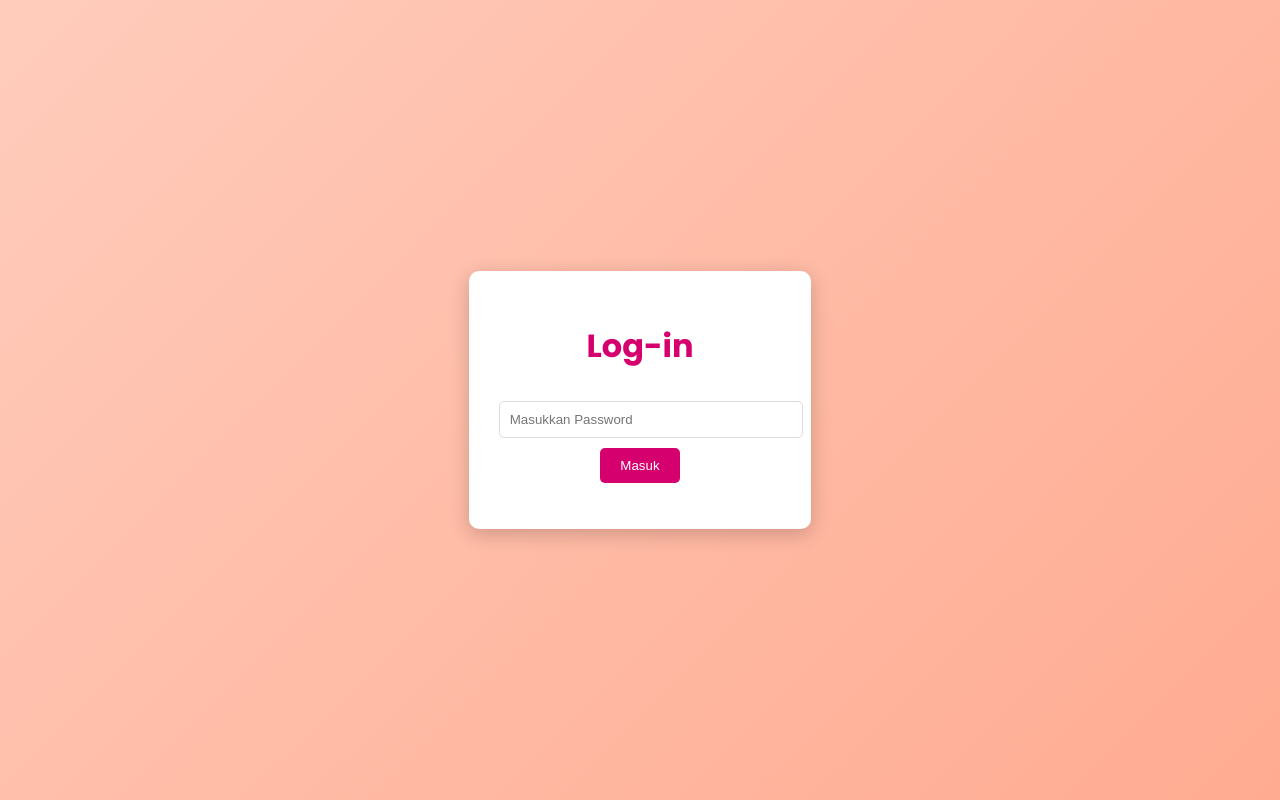
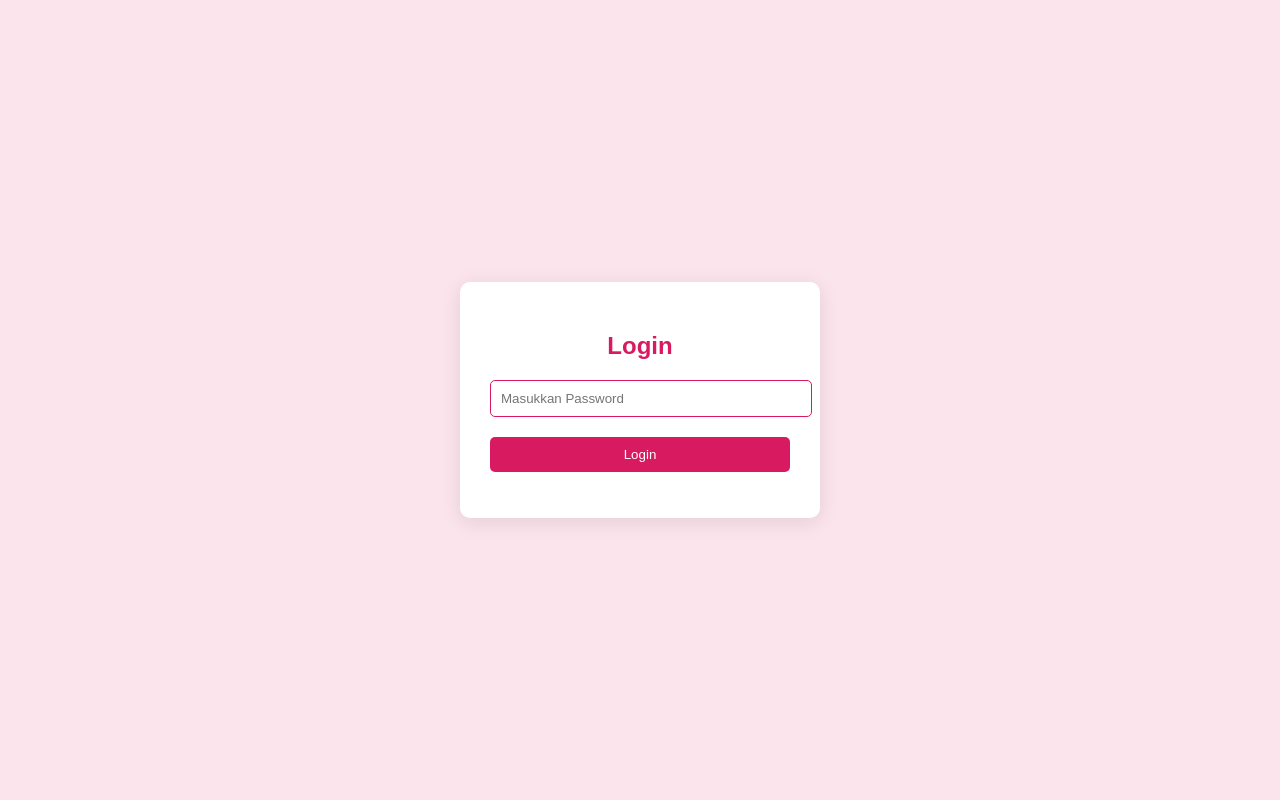
Before and after one commit to alishanugrah/biodataakuu, a plain HTML site: page index.html in a window 1280 px wide. Drawn offline with Linux system fonts and the light colour scheme.

Commit message:
Update index.html

```diff
--- a/index.html
+++ b/index.html
@@ -3,64 +3,36 @@
 <head>
     <meta charset="UTF-8">
     <meta name="viewport" content="width=device-width, initial-scale=1.0">
-    <title>Login Biodata</title>
-    <link href="https://fonts.googleapis.com/css2?family=Poppins:wght@400;600;700&display=swap" rel="stylesheet">
-    <style>
-        body {
-            font-family: 'Poppins', sans-serif;
-            display: flex;
-            justify-content: center;
-            align-items: center;
-            height: 100vh;
-            margin: 0;
-            background: linear-gradient(135deg, #ffccbc, #ffab91);
-        }
+    <title>Login</title>
+</head>
+<body style="font-family: Arial, sans-serif; background-color: #fce4ec; display: flex; justify-content: center; align-items: center; height: 100vh; margin: 0;">
+    <div style="background-color: #ffffff; padding: 30px; border-radius: 10px; box-shadow: 0 4px 20px rgba(0, 0, 0, 0.1); width: 300px; text-align: center;">
+        <h2 style="margin-bottom: 20px; color: #d81b60;">Login</h2>
+        <input type="password" id="password" placeholder="Masukkan Password" required style="width: 100%; padding: 10px; margin-bottom: 20px; border: 1px solid #d81b60; border-radius: 5px; outline: none; transition: border-color 0.3s;">
+        <button id="login-btn" style="width: 100%; padding: 10px; background-color: #d81b60; color: white; border: none; border-radius: 5px; cursor: pointer; transition: background-color 0.3s;">Login</button>
+        <p id="error-message" style="color: red; margin-top: 10px;"></p>
+    </div>
 
-        .login-container {
-            background: #fff;
-            padding: 30px;
-            border-radius: 10px;
-            box-shadow: 0 5px 20px rgba(0, 0, 0, 0.2);
-            text-align: center;
-        }
+    <script>
+        const correctPassword = 'Elisa'; // Ganti dengan password yang diinginkan
 
-        h1 {
-            color: #d5006d;
-        }
+        // Mendapatkan elemen DOM yang dibutuhkan
+        const loginBtn = document.getElementById('login-btn');
+        const passwordInput = document.getElementById('password');
+        const errorMessage = document.getElementById('error-message');
 
-        input[type="password"] {
-            padding: 10px;
-            width: 100%;
-            margin: 10px 0;
-            border: 1px solid #ddd;
-            border-radius: 5px;
-        }
-
-        button {
-            background-color: #d5006d;
-            color: white;
-            border: none;
-            border-radius: 5px;
-            padding: 10px 20px;
-            cursor: pointer;
-            transition: background 0.3s;
-        }
-
-        button:hover {
-            background-color: #ff4081;
-        }
-    </style>
-</head>
-<body>
-
-<div class="login-container">
-    <h1>Log-in</h1>
-    <input type="password" id="password" placeholder="Masukkan Password">
-    <button id="login-btn">Masuk</button>
-    <p id="error-message" style="color: red;"></p> <!-- Pesan kesalahan -->
-</div>
-
-<script src="script.js"></script> <!-- Menghubungkan file JS -->
-
+        // Event listener untuk tombol login
+        loginBtn.addEventListener('click', () => {
+            // Memeriksa apakah password yang dimasukkan benar
+            if (passwordInput.value === correctPassword) {
+                // Simpan status login
+                localStorage.setItem('isLoggedIn', 'true');
+                // Arahkan ke halaman biodata
+                window.location.href = 'biodata.html';
+            } else {
+                errorMessage.textContent = 'Password salah, coba lagi.'; // Tampilkan pesan kesalahan
+            }
+        });
+    </script>
 </body>
 </html>
```
